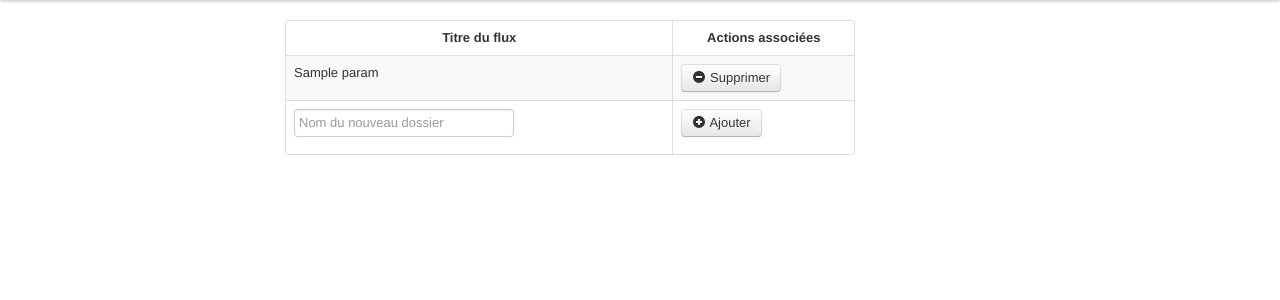
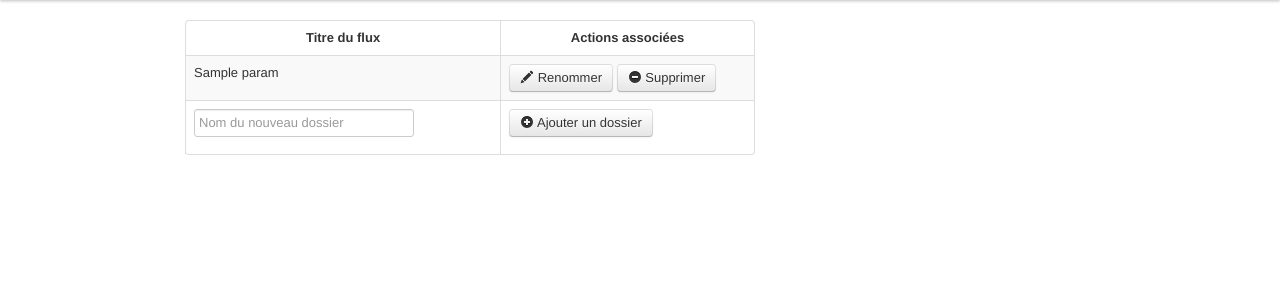
Before and after one commit to Yimgo/msgr, a PHP site: the page made by pokemon/app/views/rss/folders.php in a window 1280 px wide. Shown: the part 40-340 px from the top of the page. Run offline with PHP 8.4, Linux system fonts and the light colour scheme; the template is opened without the code that fills it: most values are stand-ins (such as "Sample title", 1, 10 or a date in 2020).

Commit message:
Interface pour permettre de renommer les dossiers

```diff
--- a/pokemon/app/controllers/rss/rss.php
+++ b/pokemon/app/controllers/rss/rss.php
@@ -97,6 +97,12 @@ class RssController extends BaseController {
 
 	public function delete_folder($route) {
 		// $route[0] = id à supprimer
+		$this->redirect_to("folders");
+	}
+
+	public function rename_folder($route, $params) {
+		// $params['id']
+		// $params['titre']
 		$this->redirect_to("folders");
 	}
 
--- a/pokemon/app/views/rss/folders.php
+++ b/pokemon/app/views/rss/folders.php
@@ -29,13 +29,13 @@
     <!-- Ajouter Abonnement + Recherche -->
     <div class="row">
 
-    	<div class="offset2 span8">
+    	<div class="offset1 span10">
 
     		<table class="table table-bordered table-striped span6">
     			<thead>
     				<tr>
-    					<th class="span4" style="text-align: center;">Titre du flux</th>
-    					<th class="span2" style="text-align: center;">Actions associées</th>
+    					<th class="span5" style="text-align: center;">Titre du flux</th>
+    					<th class="span5" style="text-align: center;">Actions associées</th>
     				</tr>
     			</thead>
 
@@ -43,8 +43,18 @@
     				<!-- Liste des dossiers existants -->
 	    			<?php foreach ($params as $folder) { ?>
 	    			<tr>
-	    				<td><?php echo $folder["titre"] ?></td>
-	    				<td><a class="btn" href="delete_folder/<?php echo $folder["id"]; ?>"><i class="icon-minus-sign"></i> Supprimer</a></td>
+	    				<td>
+                            <span><?php echo $folder["titre"] ?></span>
+                            <form method="POST" action="rename_folder" class="form-inline" style="display:none" id="form-<?php echo $folder['id'] ; ?>">
+                                <input type="hidden" name="id" value="<?php echo $folder["id"] ; ?>" />
+                                <input type="text" id="titre" name="titre" value="<?php echo $folder["titre"]; ?>"/>
+                                <button type="submit" class="btn"><i class="icon-check"></i> OK</button>
+                            </form>
+                        </td>
+	    				<td>
+	    					<a class="btn renommer" href="#" id="renommer-<?php echo $folder["id"];?>"><i class="icon-pencil"></i> Renommer</a>
+	    					<a class="btn" href="delete_folder/<?php echo $folder["id"]; ?>"><i class="icon-minus-sign"></i> Supprimer</a>
+                        </td>
 	    			</tr>
 	    			<?php } ?>
 
@@ -55,7 +65,7 @@
 	    						<input type="text" placeholder="Nom du nouveau dossier" id="titre" name="titre" />
 	    					</td>
 	    					<td>
-	    						<button type="submit" class="btn"><i class="icon-plus-sign"></i> Ajouter</button>
+	    						<button type="submit" class="btn"><i class="icon-plus-sign"></i> Ajouter un dossier</button>
 	    					</td>
 	    				</form>
 	    			</tr>
@@ -67,4 +77,4 @@
 </div>
 <?php render_partial("footer", null); ?>
 <!-- JS à la fin, après les includes de jQuery -->
-<script src="/pokemon/static/javascript/listing.js"></script>
+<script src="/pokemon/static/javascript/folders.js"></script>
--- /dev/null
+++ b/pokemon/static/javascript/folders.js
@@ -0,0 +1,8 @@
+$(document).ready(function() {
+	/* Quand on clique sur "Editer", transformer le champ texte en formulaire */
+	$("a.renommer").click(function () {
+		var form = $("#form-" + $(this).attr('id').split('-')[1]);
+		form.toggle();
+		$($(form).siblings()[0]).toggle();
+	});
+});
```
